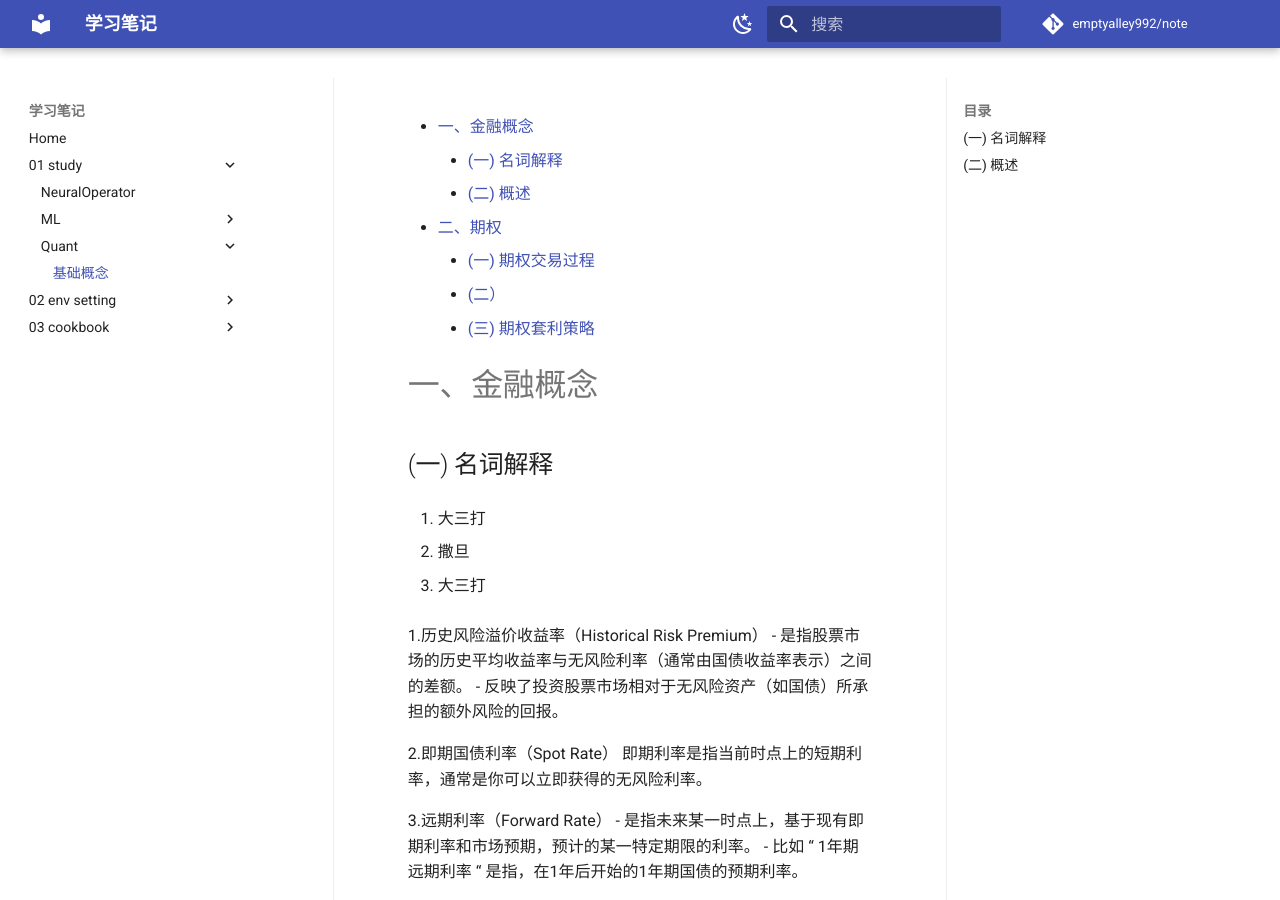
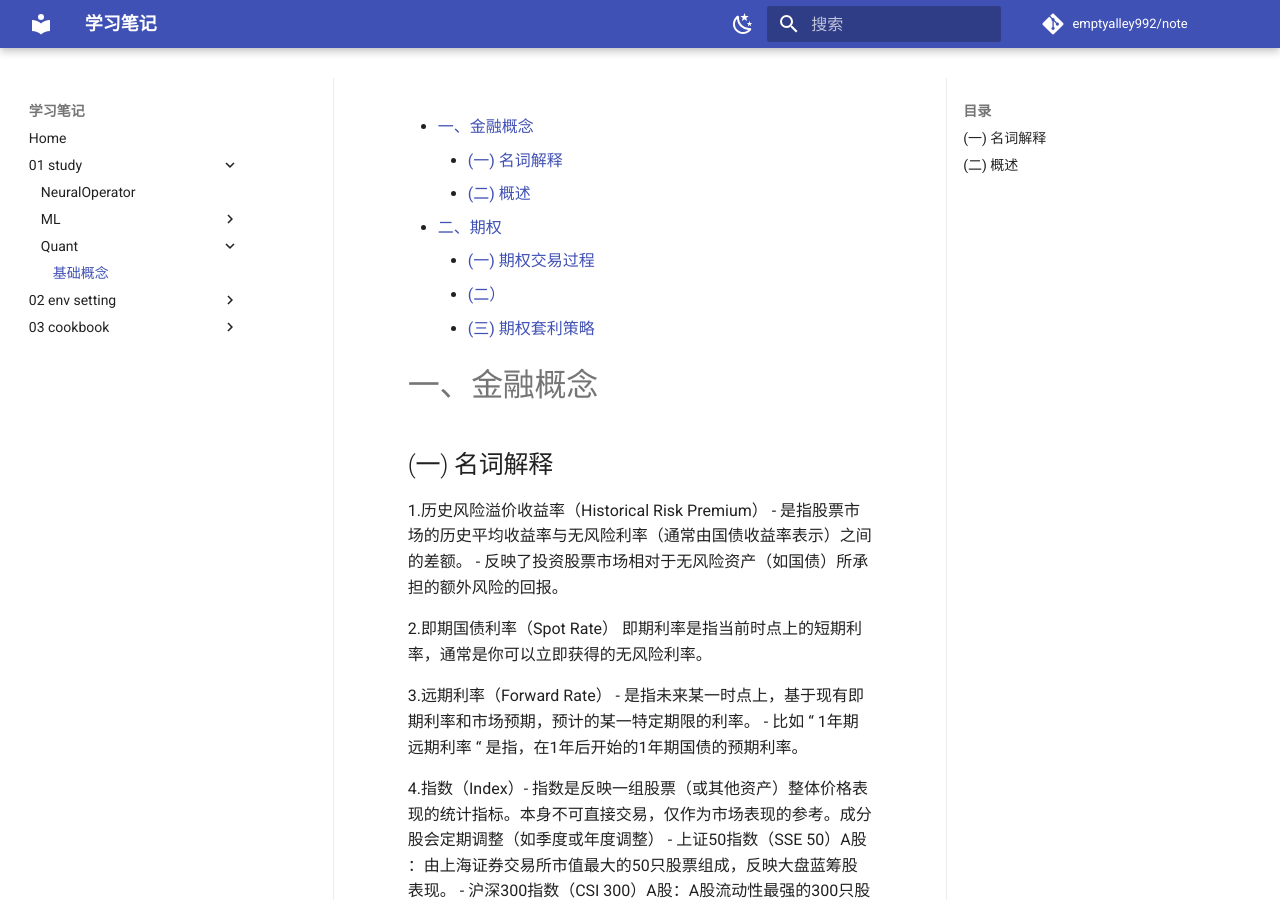
Before and after one commit to emptyalley992/note, an MkDocs documentation site: the page built from docs/01_study/Quant/基础概念.md, in a window 1280 px wide and 900 px high. Built offline with MkDocs 1.6.1 and Material for MkDocs 9.7.7, drawn with Linux system fonts in a browser that asks for light colours; comment, search, counter and statistics services are not loaded.

Commit message:
docs/01_study/Quant/基础概念.md updated from https://stackedit.cn/

```diff
--- a/docs/01_study/Quant/基础概念.md
+++ b/docs/01_study/Quant/基础概念.md
@@ -7,11 +7,6 @@
 
 ## (一) 名词解释
 
-1. 大三打
-
-2. 撒旦
-
-2. 大三打
 
 
 
```
Also changed, not shown: other parts of docs/01_study/Quant/基础概念.md (+1 -1 lines).
